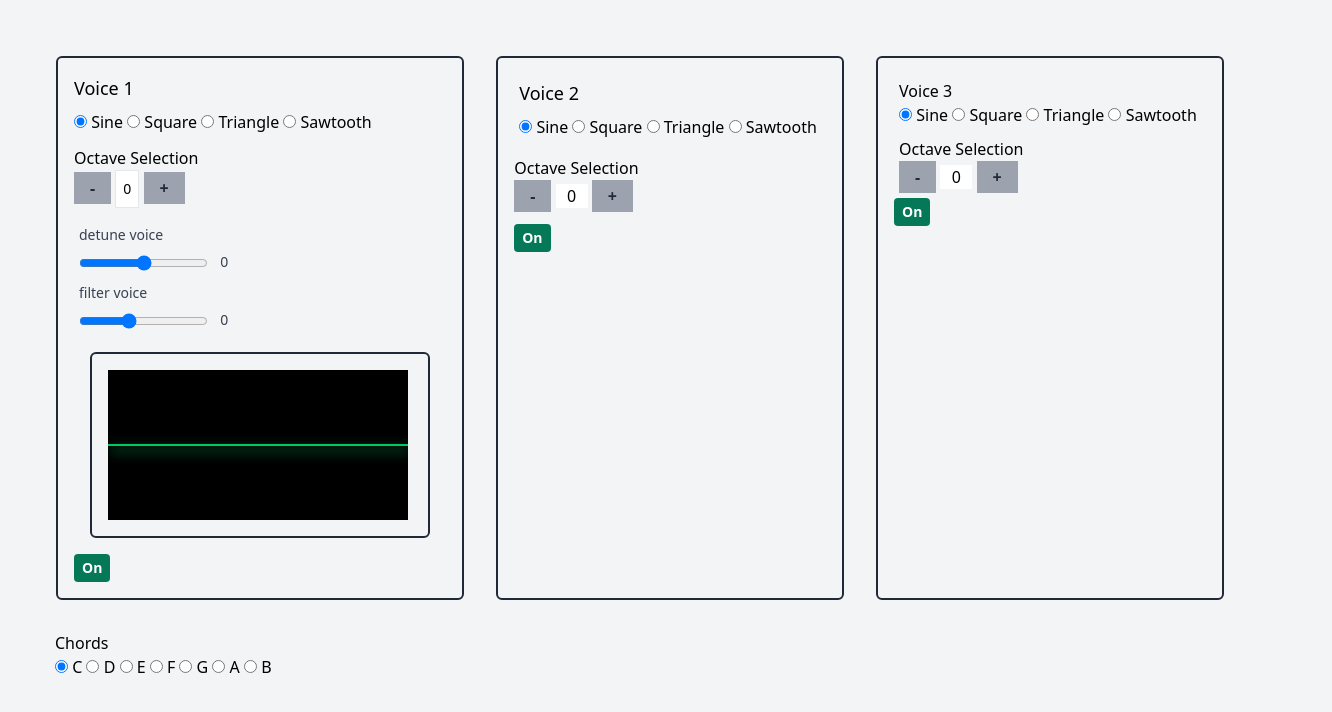
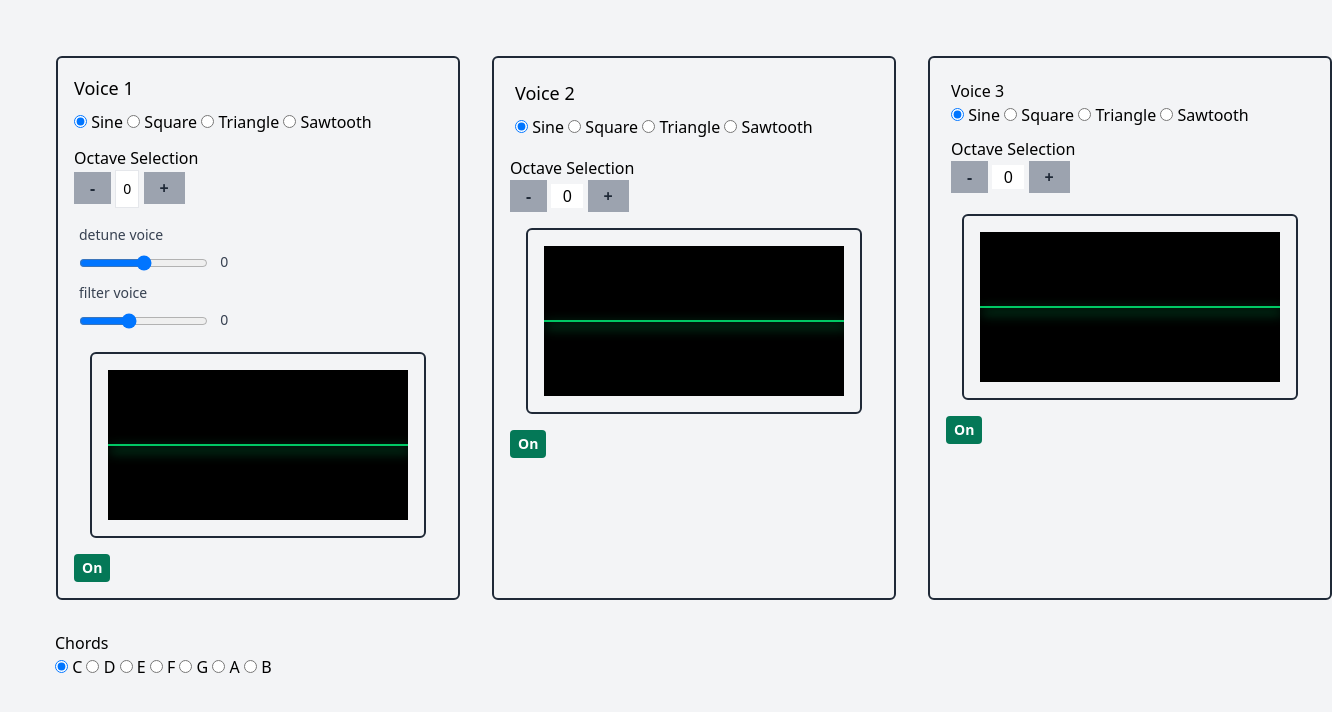
Before and after one commit to ergz/simple-synth, a website: page synth.html in a window 1280 px wide. Shown: the whole page, 1332 px wide, since content can reach past the window. Drawn offline with nearby package versions, Linux system fonts and the light colour scheme.

Commit message:
added osc to the rest of the voices

```diff
--- a/synth.html
+++ b/synth.html
@@ -50,7 +50,6 @@
                 <div id = "wave1viz" class="canvas-container">
                     <canvas id ="wave1canvas"></canvas>
                 </div>
-                <!-- Rest of your HTML for this container... -->
             </div>
 
 
@@ -79,6 +78,13 @@
                 </fieldset>
             </div>
 
+            <div class="flex-container flex-grow border-2 border-gray-800 rounded-md p-4 m-4">
+                <div id = "wave2viz" class="canvas-container">
+                    <canvas id ="wave2canvas"></canvas>
+                </div>
+            </div>
+
+
             <button id="activateVoice2" class="bg-green-700 hover:bg-green-600 text-white font-bold text-sm py-1 px-2 rounded">On</button>
         </div>
 
@@ -103,6 +109,13 @@
                     <button id="octaveup3" class="bg-gray-400 hover:bg-gray-500 text-gray-800 font-bold py-1 px-4">+</button>
                 </fieldset>
             </div>
+
+            <div class="flex-container flex-grow border-2 border-gray-800 rounded-md p-4 m-4">
+                <div id = "wave3viz" class="canvas-container">
+                    <canvas id ="wave3canvas"></canvas>
+                </div>
+            </div>
+
 
             <button id="activateVoice3" class="bg-green-700 hover:bg-green-600 text-white font-bold text-sm py-1 px-2 rounded">On</button>
         </div>
--- a/synth.js
+++ b/synth.js
@@ -336,56 +336,67 @@ window.onload = function () {
   });
 
   // do the viz
-  const vizCanvas = document.getElementById("wave1canvas");
-  const ctx = vizCanvas.getContext("2d");
+  const canvasIds = ["wave1canvas", "wave2canvas", "wave3canvas"];
+
+  const vizObjects = canvasIds.map((id, index) => {
+    const canvas = document.getElementById(id);
+    const ctx = canvas.getContext("2d");
+
     const analyser = synth.audioContext.createAnalyser();
     analyser.fftSize = 2048;
-  let osc = synth.oscillators[0].osc;
-  osc.connect(analyser);
+
+    synth.oscillators[index].osc.connect(analyser);
     const bufferLength = analyser.fftSize;
     const dataArray = new Uint8Array(bufferLength);
 
+    return { canvas, ctx, analyser, index, bufferLength, dataArray };
+  });
+
   function draw() {
+    vizObjects.forEach((viz) => {
       // Get the waveform data
-    analyser.getByteTimeDomainData(dataArray);
+      viz.analyser.getByteTimeDomainData(viz.dataArray);
 
       // Clear the canvas
-    ctx.clearRect(0, 0, vizCanvas.width, vizCanvas.height);
+      viz.ctx.clearRect(0, 0, viz.canvas.width, viz.canvas.height);
 
-    ctx.fillStyle = "black";
-    ctx.fillRect(0, 0, vizCanvas.width, vizCanvas.height);
+      // Set the background color
+      viz.ctx.fillStyle = "black";
+      viz.ctx.fillRect(0, 0, viz.canvas.width, viz.canvas.height);
+
       // Set up the drawing parameters
-    ctx.lineWidth = 2;
-    ctx.strokeStyle = "rgb(0, 200, 100)";
+      viz.ctx.lineWidth = 2;
+      viz.ctx.strokeStyle = "rgb(0, 200, 100)";
 
       // Set up the glowing effect
-    ctx.shadowBlur = 12; // Adjust the level of glow by changing this value
-    ctx.shadowColor = "rgb(0, 200, 100)"; // Make sure the shadow color matches the stroke color
+      viz.ctx.shadowBlur = 12; // Adjust the level of glow by changing this value
+      viz.ctx.shadowColor = "rgb(0, 200, 100)"; // Make sure the shadow color matches the stroke color
       // Optionally, you can offset the shadow if desired
-    ctx.shadowOffsetX = 2;
-    ctx.shadowOffsetY = 5;
+      viz.ctx.shadowOffsetX = 2;
+      viz.ctx.shadowOffsetY = 5;
 
       // Begin the path
-    ctx.beginPath();
+      viz.ctx.beginPath();
 
-    const sliceWidth = (vizCanvas.width * 1.0) / bufferLength;
+      const sliceWidth = (viz.canvas.width * 1.0) / viz.bufferLength;
       let x = 0;
 
-    for (let i = 0; i < bufferLength; i++) {
-      const v = dataArray[i] / 128.0;
-      const y = (v * vizCanvas.height) / 2;
+      for (let i = 0; i < viz.bufferLength; i++) {
+        const v = viz.dataArray[i] / 128.0;
+        const y = (v * viz.canvas.height) / 2;
 
         if (i === 0) {
-        ctx.moveTo(x, y);
+          viz.ctx.moveTo(x, y);
         } else {
-        ctx.lineTo(x, y);
+          viz.ctx.lineTo(x, y);
         }
 
         x += sliceWidth;
       }
 
-    ctx.lineTo(vizCanvas.width, vizCanvas.height / 2);
-    ctx.stroke();
+      viz.ctx.lineTo(viz.canvas.width, viz.canvas.height / 2);
+      viz.ctx.stroke();
+    });
 
     requestAnimationFrame(draw);
   }
```
Lines whose indentation alone changed are shown as unchanged.
